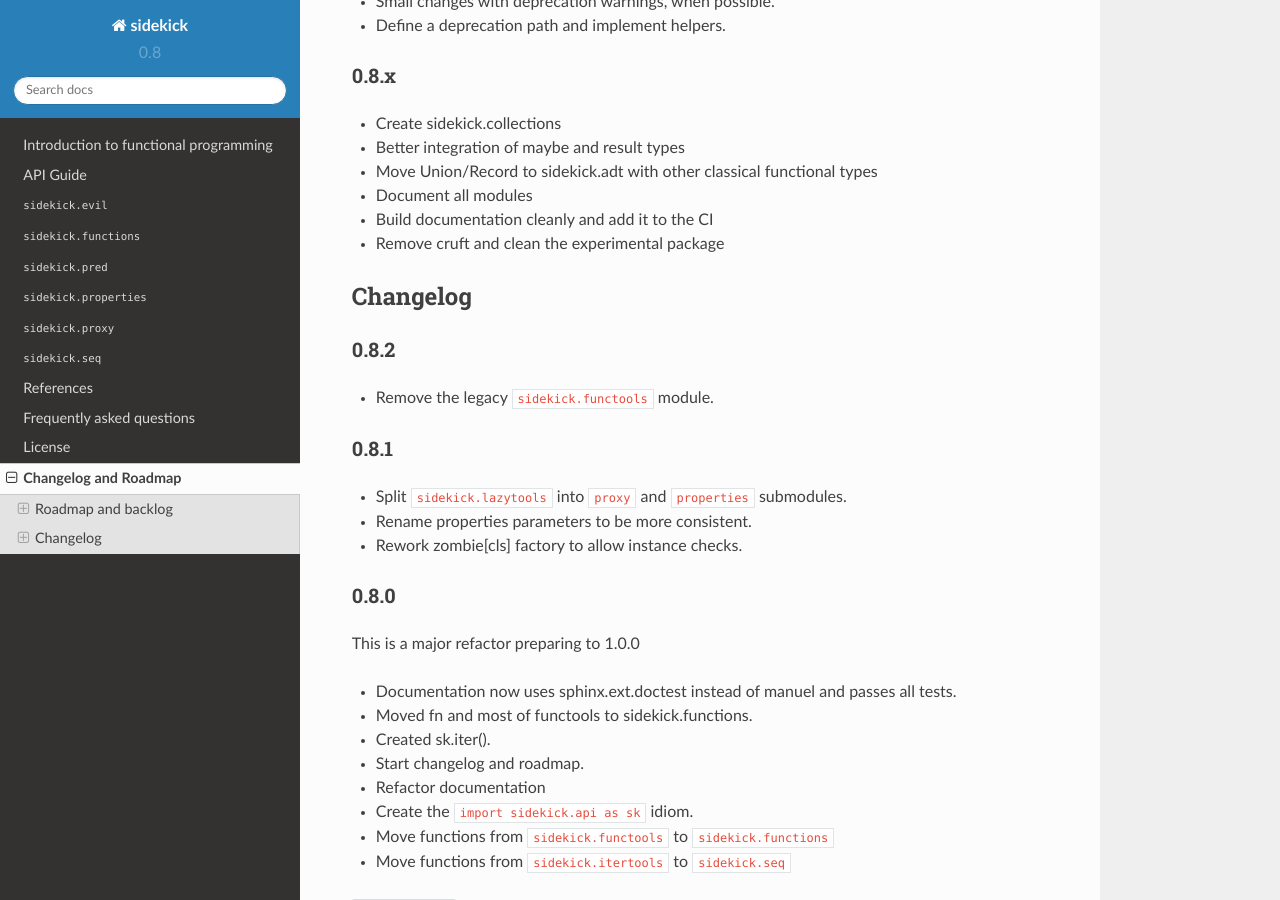
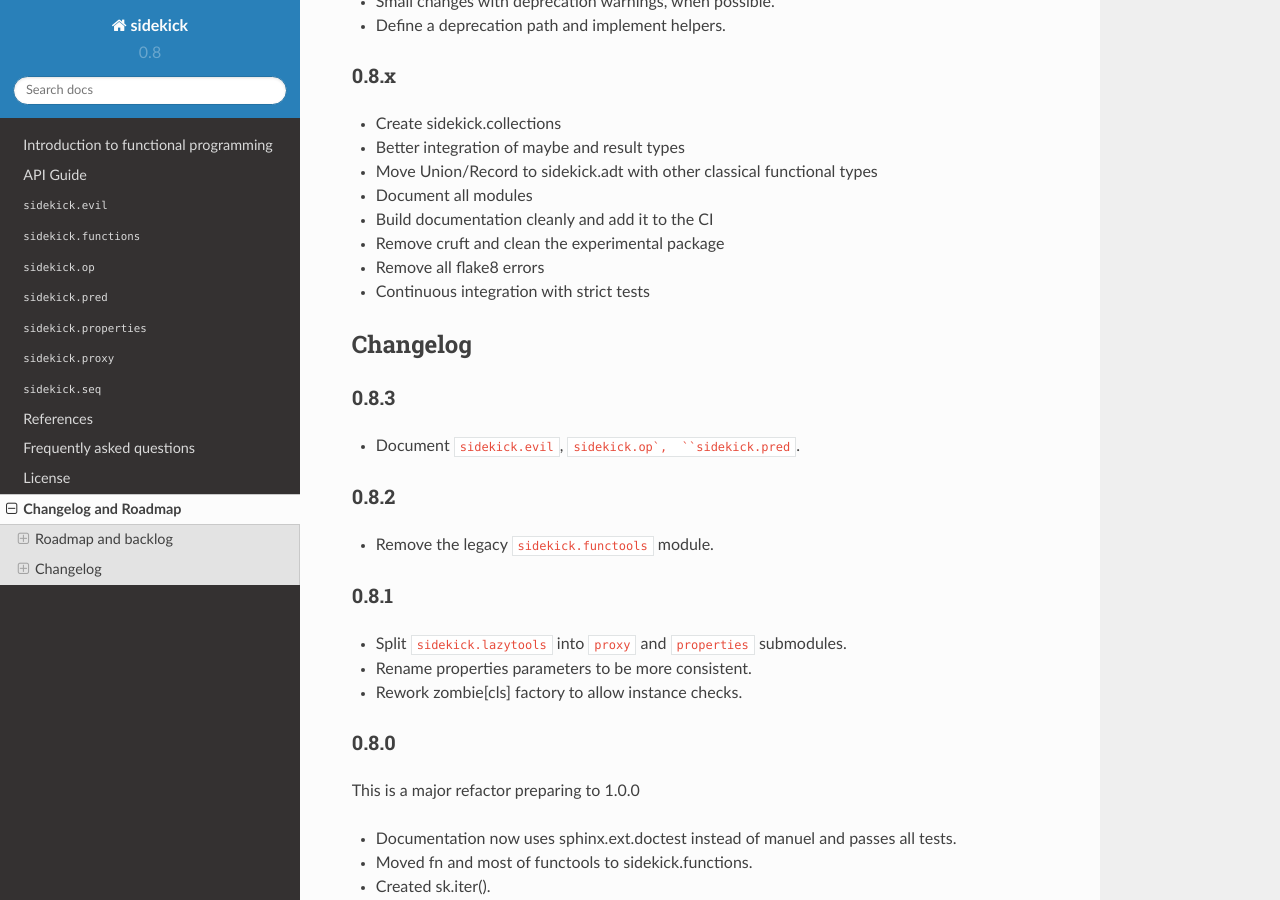
Before and after one commit to fabiommendes/sidekick, a Sphinx documentation site: the page built from docs/changelog.rst, in a window 1280 px wide and 900 px high, scrolled down 494 px. Built offline with Sphinx 7.4.7 and the Read the Docs theme 2.0.0, drawn with Linux system fonts in a browser that asks for light colours.

Commit message:
Add sidekick.op to documentation

```diff
--- a/CHANGELOG.rst
+++ b/CHANGELOG.rst
@@ -28,11 +28,19 @@ inform about your usage and contribute to this roadmap.
 * Document all modules
 * Build documentation cleanly and add it to the CI
 * Remove cruft and clean the experimental package
+* Remove all flake8 errors
+* Continuous integration with strict tests
 
 
 ---------
 Changelog
 ---------
+
+0.8.3
+=====
+
+* Document ``sidekick.evil``,  ``sidekick.op`,  ``sidekick.pred``.
+
 
 0.8.2
 =====
--- a/docs/index.rst
+++ b/docs/index.rst
@@ -51,6 +51,7 @@ Contents
    api-guide.rst
    lib-evil.rst
    lib-functions.rst
+   lib-op.rst
    lib-pred.rst
    lib-properties.rst
    lib-proxy.rst
--- a/docs/intro-functions.rst
+++ b/docs/intro-functions.rst
@@ -305,7 +305,7 @@ limitations of Python syntax and runtime and will *never* be fixed in Sidekick.
 * **Assignment operators:** ``(X += value)``. Assignment operators are statements and
   cannot be assigned to values. This includes item deletion and item assignment for the
   same reason.
-* **Containment check**: ``(X in seq)`` or ``(seq in X)``. Use :func:`sidekick.functions.contains`
+* **Containment check**: ``(X in seq)`` or ``(seq in X)``. Use :func:`sidekick.op.contains`
   instead.
 * **Method calling**: ``X.attr`` immediately returns a function that retrieves the
   ``.attr`` attribute of its argument. We cannot specify a method to obtain a
```
Also changed, not shown: docs/lib-op.rst (added, +29 -0 lines), tasks.py (+10 -0 lines), 3 other files.
